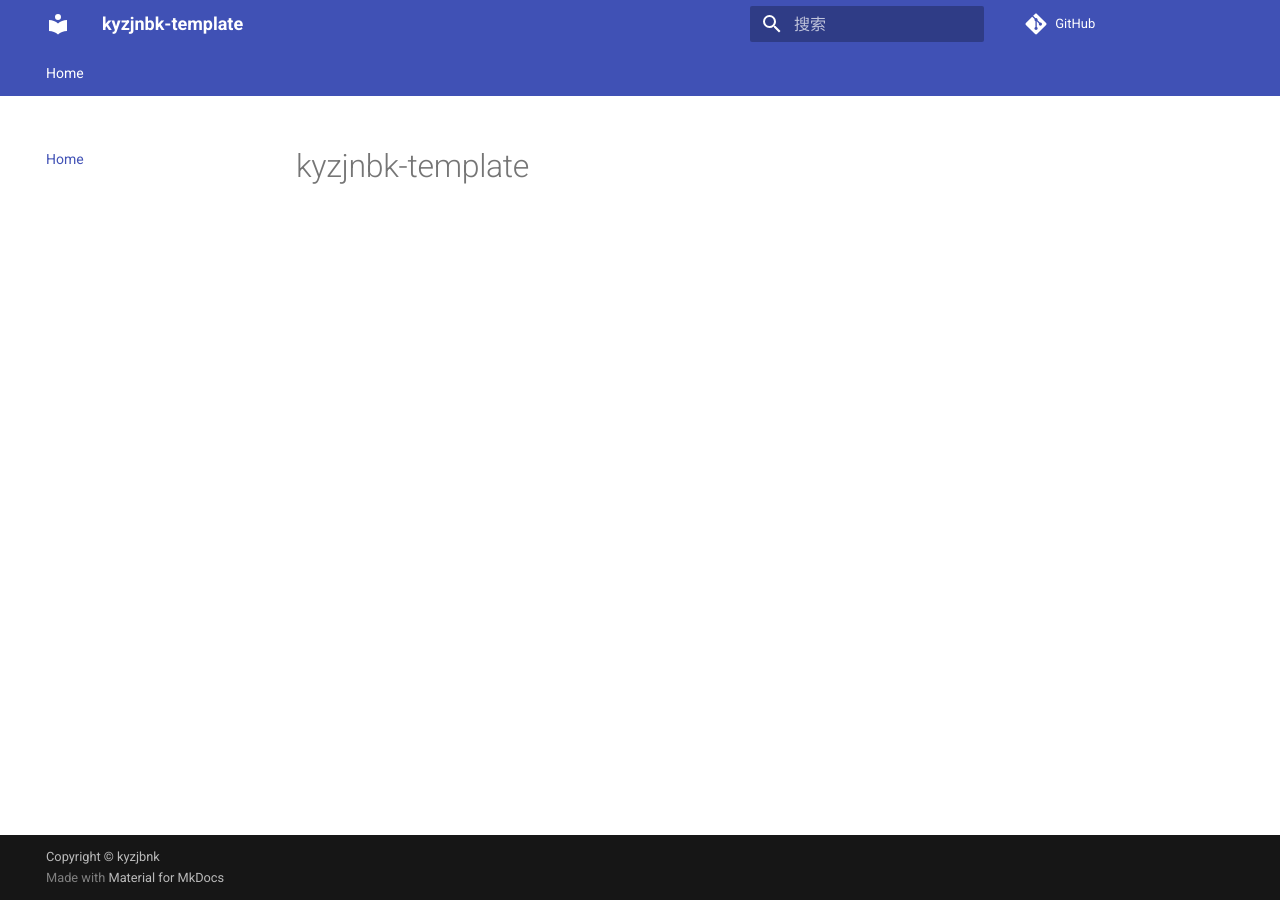
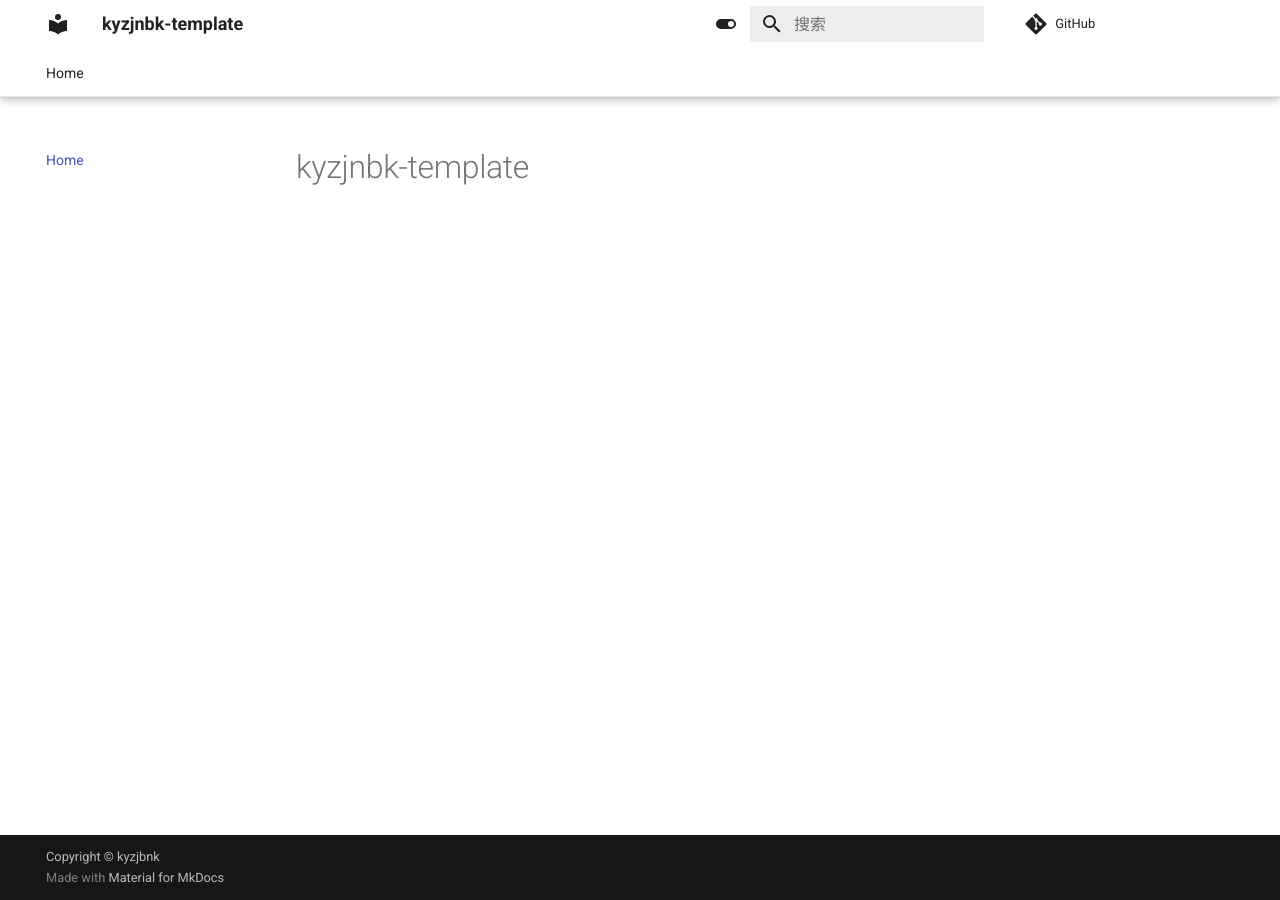
Before and after one commit to kyzjnbk/kyzjnbk-template, an MkDocs documentation site: the page built from docs/index.md, in a window 1280 px wide. Built offline with MkDocs 1.6.1 and Material for MkDocs 9.7.7, drawn with Linux system fonts in a browser that asks for light colours; comment, search, counter and statistics services are not loaded.

Commit message:
update mkdocs.yml

```diff
--- a/mkdocs.yml
+++ b/mkdocs.yml
@@ -1,12 +1,16 @@
 site_name: kyzjnbk-template
 repo_url: https://github.com/kyzjnbk/kyzjnbk-template
+repo_name: GitHub
 copyright: Copyright &copy; kyzjbnk
 extra:
     version: 0.1
 
+#-----------------Navigation----------------------------------------
 nav:
     - Home: index.md
 
+
+#-----------------THEME---------------------------------------------
 theme: # https://squidfunk.github.io/mkdocs-material/getting-started/
     name: material
     language: zh # 中文，解决中文搜索问题
@@ -17,9 +21,9 @@ theme: # https://squidfunk.github.io/mkdocs-material/getting-started/
         # - navigation.expand
         - navigation.indexes
         # - navigation.instant
-        - navigation.sections
+        # - navigation.sections
         - navigation.tabs
-        # - navigation.tabs.sticky
+        - navigation.tabs.sticky
         - navigation.top
         - navigation.tracking
         - search.highlight
@@ -30,6 +34,21 @@ theme: # https://squidfunk.github.io/mkdocs-material/getting-started/
     font:
         text: Roboto
         code: Roboto Mono
+    palette:
+      - scheme: default
+        primary: white
+        accent: white
+        toggle:
+            icon: material/toggle-switch
+            name: Switch to dark mode
+
+      - scheme: slate
+        primary: black
+        accent: black
+        toggle:
+            icon: material/toggle-switch-off-outline
+            name: Switch to light mode
+        # primary: white
 
 # Extensions
 markdown_extensions:
@@ -40,6 +59,9 @@ markdown_extensions:
     - footnotes
     - meta
     - md_in_html
+    - wikilinks:
+        base_url: ./
+        end_url: .md
     - toc:
         permalink: true
     - pymdownx.arithmatex:
```
